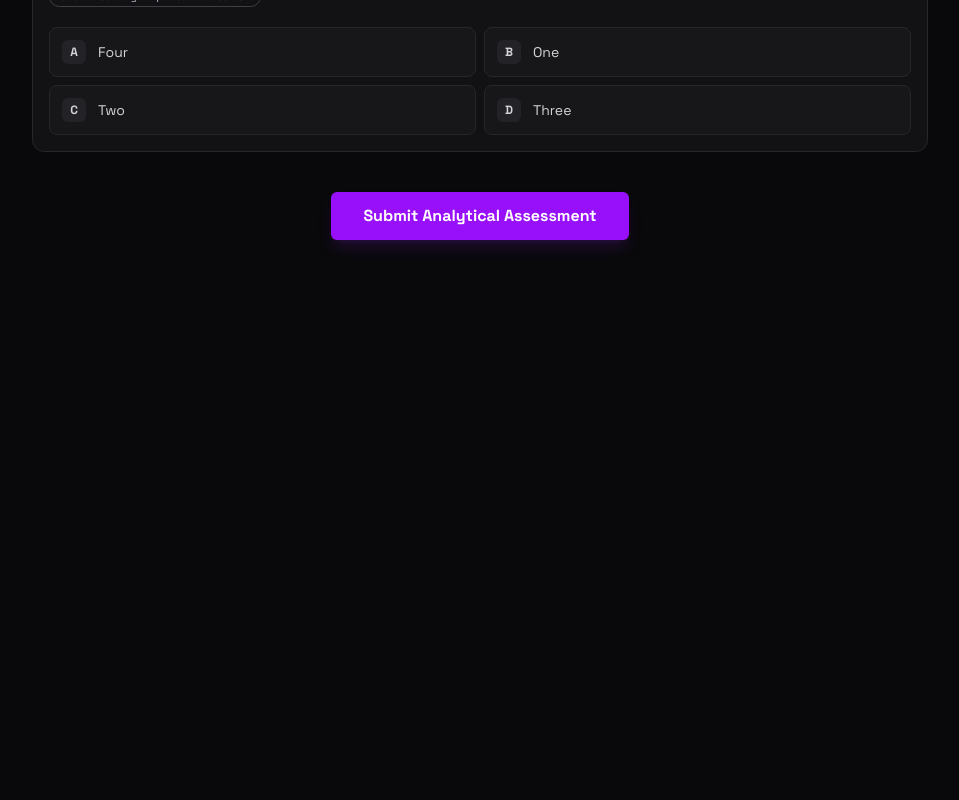
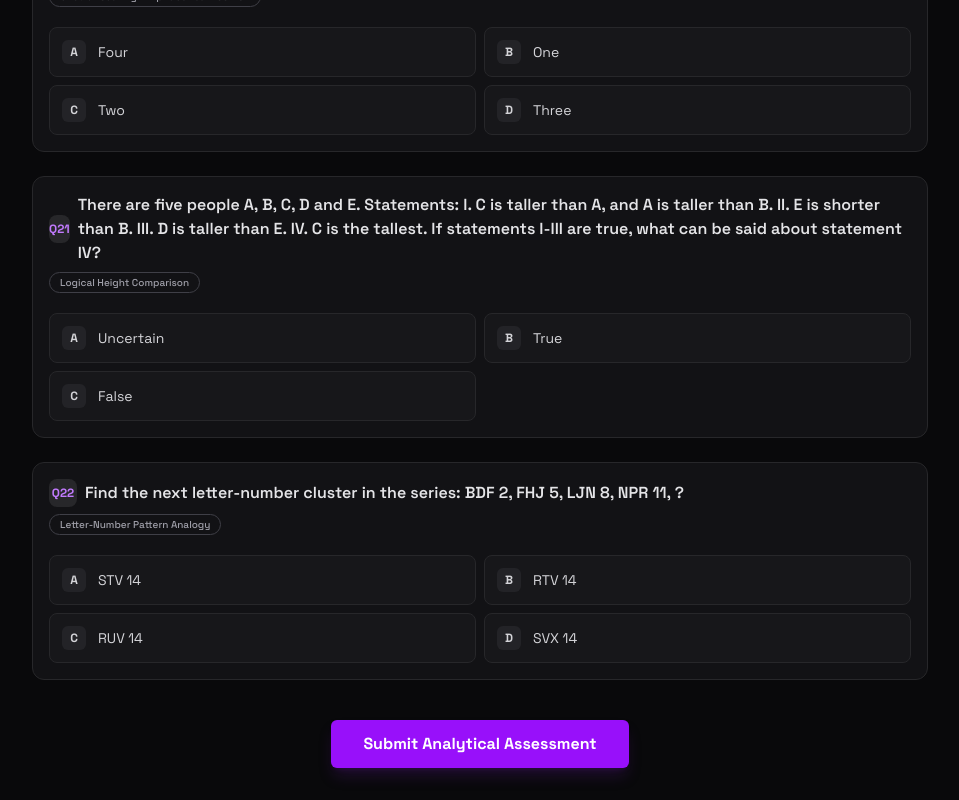
Before and after one commit to hostelconnect05-hue/practice, a Next.js app: page /analytical-ability in a window 1280 px wide. Shown: the part 5359-6159 px from the top of the page, without its empty margins (160-1119 px from the left). Before the commit the page ends 5631 px from the top, so only its background shows below. Built offline with nearby package versions, Linux system fonts and the light colour scheme.

Commit message:
Add Questions 17, 19, 20 from Document 14.pdf to Aptitude & Analytical datasets

```diff
--- a/src/components/home-page-client.tsx
+++ b/src/components/home-page-client.tsx
@@ -122,7 +122,7 @@ export function HomePageClient({
               <Calculator className="h-4 w-4 text-orange-400" />
               Aptitude
               <span className="ml-1 rounded-full bg-orange-500/20 px-2 py-0.5 text-xs font-bold text-orange-300">
-                19 Qs
+                20 Qs
               </span>
             </button>
 
@@ -137,7 +137,7 @@ export function HomePageClient({
               <Brain className="h-4 w-4 text-pink-400" />
               Analytical Ability
               <span className="ml-1 rounded-full bg-pink-500/20 px-2 py-0.5 text-xs font-bold text-pink-300">
-                20 Qs
+                22 Qs
               </span>
             </button>
           </div>
--- a/src/data/analytical-questions.ts
+++ b/src/data/analytical-questions.ts
@@ -271,4 +271,29 @@ export const analyticalQuestions: AnalyticalQuestion[] = [
     correctAnswer: "C",
     explanation: "Circular arrangement clockwise: G, I, J, K, L, H. Comparing with G, H, I, J, K, L clockwise starting from G: G and H remain in their positions (2 people).",
   },
+  {
+    id: 33,
+    topic: "Logical Height Comparison",
+    question: "There are five people A, B, C, D and E. Statements: I. C is taller than A, and A is taller than B. II. E is shorter than B. III. D is taller than E. IV. C is the tallest. If statements I-III are true, what can be said about statement IV?",
+    options: [
+      { key: "A", text: "Uncertain" },
+      { key: "B", text: "True" },
+      { key: "C", text: "False" },
+    ],
+    correctAnswer: "A",
+    explanation: "From I-III: C > A > B > E and D > E. Since the relative height between D and C is not established, statement IV cannot be determined with certainty.",
+  },
+  {
+    id: 34,
+    topic: "Letter-Number Pattern Analogy",
+    question: "Find the next letter-number cluster in the series: BDF 2, FHJ 5, LJN 8, NPR 11, ?",
+    options: [
+      { key: "A", text: "STV 14" },
+      { key: "B", text: "RTV 14" },
+      { key: "C", text: "RUV 14" },
+      { key: "D", text: "SVX 14" },
+    ],
+    correctAnswer: "B",
+    explanation: "Number sequence increases by +3 (2, 5, 8, 11 -> 14). Letter clusters shift while maintaining 2-step letter gaps: BDF -> FHJ -> LJN -> NPR -> RTV. Combined cluster: RTV 14.",
+  },
 ];
--- a/src/data/aptitude-questions.ts
+++ b/src/data/aptitude-questions.ts
@@ -261,4 +261,17 @@ export const aptitudeQuestions: AptitudeQuestion[] = [
     correctAnswer: "A",
     explanation: "Downstream speed = 5 + 1 = 6 km/h, Upstream speed = 5 - 1 = 4 km/h. Equation: x/6 + x/4 = 5 ⇒ 5x/12 = 5 ⇒ x = 12 km.",
   },
+  {
+    id: 20,
+    topic: "Profit & Loss - Cost Price Equilibrium",
+    question: "The profit earned by selling an article for ₹120 is equal to the loss incurred by selling it for ₹80. Find the Cost Price.",
+    options: [
+      { key: "A", text: "₹100" },
+      { key: "B", text: "₹110" },
+      { key: "C", text: "₹80" },
+      { key: "D", text: "₹120" },
+    ],
+    correctAnswer: "A",
+    explanation: "Let CP be x. Profit = 120 - x, Loss = x - 80. Given Profit = Loss ⇒ 120 - x = x - 80 ⇒ 2x = 200 ⇒ x = ₹100.",
+  },
 ];
```
